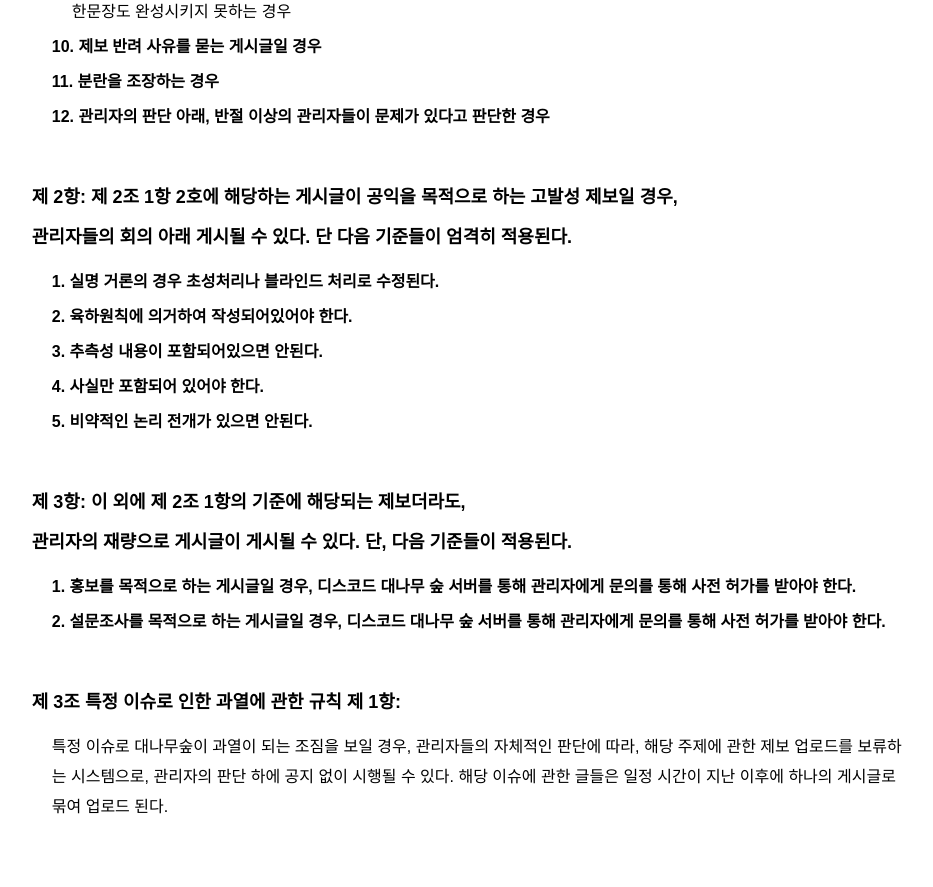
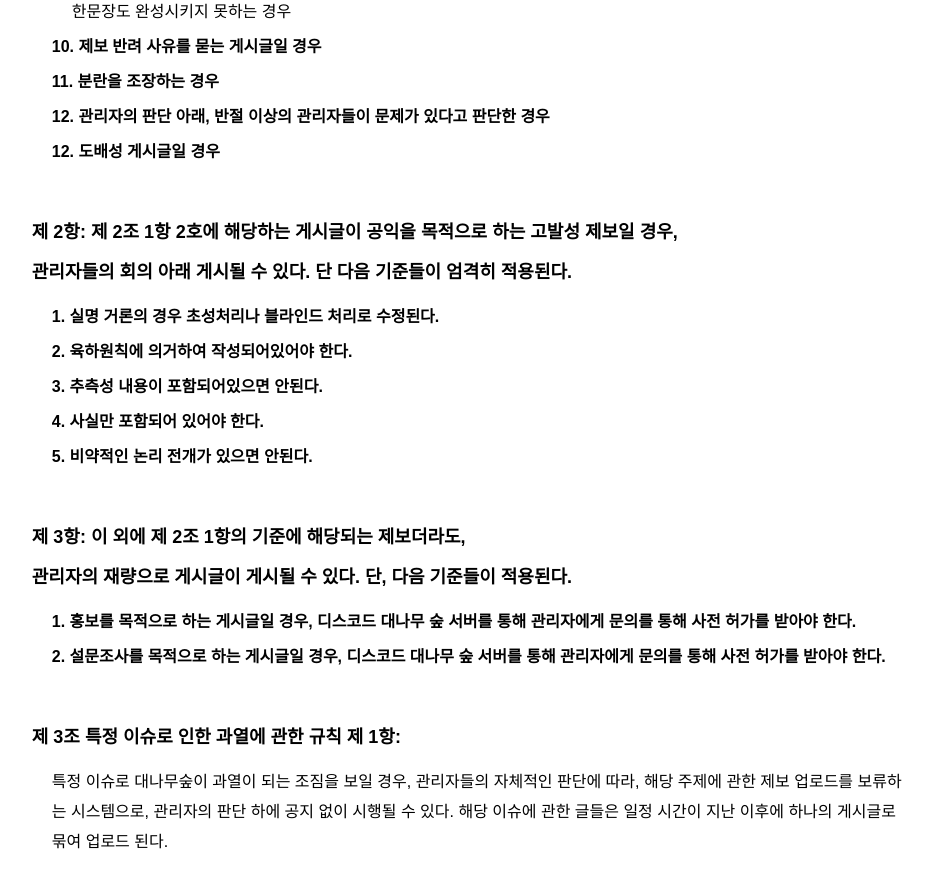
Before and after one commit to joog-lim/bamboo-front, a Next.js app: page /rule in a window 1280 px wide. Shown: the part 880-1767 px from the top of the page, without its empty margins (173-1106 px from the left). Built offline with nearby package versions, Linux system fonts and the light colour scheme; a web font is replaced by a local one.

Commit message:
update: 2조 1항 13호 추가

```diff
--- a/src/components/descriptions/descContainer.tsx
+++ b/src/components/descriptions/descContainer.tsx
@@ -149,6 +149,7 @@ export const descRule = () => {
             12. 관리자의 판단 아래, 반절 이상의 관리자들이 문제가 있다고 판단한
             경우
           </h4>
+          <h4 className={s.bold}>12. 도배성 게시글일 경우</h4>
         </p>
         <h3 className={s.title}>
           제 2항: 제 2조 1항 2호에 해당하는 게시글이 공익을 목적으로 하는 고발성
@@ -176,8 +177,8 @@ export const descRule = () => {
         </h3>
         <p className={s.answer}>
           <h4 className={s.bold}>
-            1. 홍보를 목적으로 하는 게시글일 경우, 디스코드 대나무 숲 서버를 통해
-            관리자에게 문의를 통해 사전 허가를 받아야 한다.
+            1. 홍보를 목적으로 하는 게시글일 경우, 디스코드 대나무 숲 서버를
+            통해 관리자에게 문의를 통해 사전 허가를 받아야 한다.
           </h4>
           <h4 className={s.bold}>
             2. 설문조사를 목적으로 하는 게시글일 경우, 디스코드 대나무 숲 서버를
```
